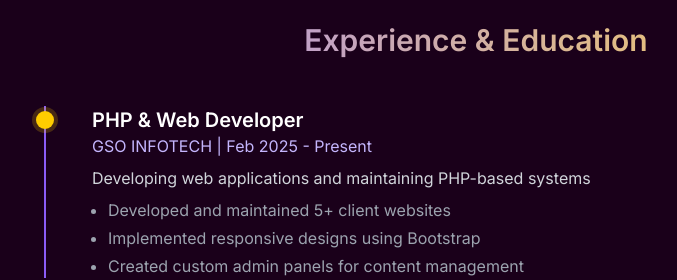
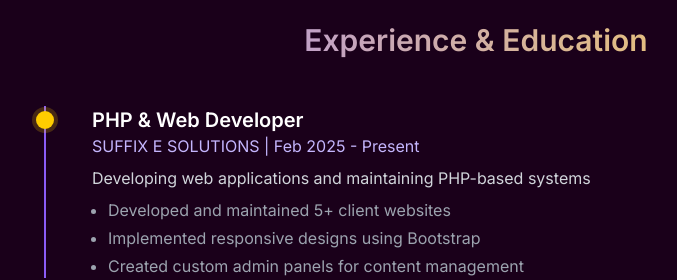
Before and after one commit to AshikAJ11/portfolio, a plain HTML site: page index.html in a window 1280 px wide. Shown: the part 2306-2586 px from the top of the page, without its empty margins (289-966 px from the left). Drawn offline with nearby package versions, Linux system fonts and the light colour scheme; animation ran at ten frames a second; a web font is replaced by a local one.

Commit message:
Update index.html

```diff
--- a/index.html
+++ b/index.html
@@ -509,7 +509,7 @@
         <div class="timeline-item">
           <div class="timeline-dot"></div>
           <h3 class="text-xl font-bold">PHP & Web Developer</h3>
-          <p class="text-purple-300">GSO INFOTECH | Feb 2025 - Present</p>
+          <p class="text-purple-300">SUFFIX E SOLUTIONS | Feb 2025 - Present</p>
           <p class="mt-2 text-gray-300">Developing web applications and maintaining PHP-based systems</p>
           <ul class="mt-2 ml-4 list-disc text-gray-400 space-y-1">
             <li>Developed and maintained 5+ client websites</li>
```
